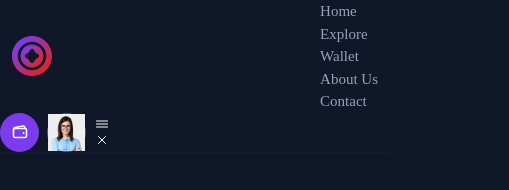
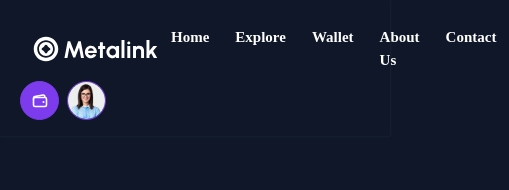
Before and after one commit to sai-kumar-007/NFT-Site, a plain HTML site: page metalink_website/index.html in a window 390 px wide. Shown: the whole page, 509 px wide, since content can reach past the window. Drawn offline with nearby package versions, Linux system fonts and the light colour scheme.

Commit message:
css changes

```diff
--- a/metalink_website/assets/css/style.css
+++ b/metalink_website/assets/css/style.css
@@ -161,6 +161,8 @@ body {
 
 .container {
   padding-inline: 12px;
+  margin: 0 auto;
+  max-width: 1120px;
 }
 
 .body-bg-shape {
@@ -327,9 +329,8 @@ body {
 /* REUSED_STYLES */
 
 /* Header Section */
-.header .logo {
-  display: none;
-}
+
+
 .header {
   position: absolute;
   top: 0;
@@ -337,13 +338,11 @@ body {
   width: 100%;
   background-color: var(--oxford-blue-2);
   box-shadow: var(--shadow-1);
+  padding: 16px 20px;
   z-index: 4;
+  animation: slideIn 0.5s ease-in-out;
 }
 
-.header .active {
-  position: fixed;
-  animation: slidein 0.5s ease forwards;
-}
 @keyframes slidein {
   0% {
     transform :translateY(-100%);
@@ -361,4 +360,18 @@ body {
   display: flex;
   gap: 8px;
 }
+
+.header .profile-btn {
+  overflow: hidden;
+}
+
+.navbar-list {
+display: flex;
+}
+
+.navbar-link {
+  color: var(--white);
+  font-weight: var(--fw-600);
+  padding: 10px 13px;
+}
 /* Header Section */
--- a/metalink_website/index.html
+++ b/metalink_website/index.html
@@ -22,7 +22,7 @@
       <!-- CSS -->
     <link rel="stylesheet" href="assets/css/style.css">
       <!-- Mediaquery -->
-    <link rel="stylesheet" href="assets/css/mediaquery.css">
+    <!-- <link rel="stylesheet" href="assets/css/mediaquery.css"> -->
 
   </head>
   <body id="top">
@@ -31,13 +31,6 @@
     <header class="header" data-header>
       <div class="container">
         <a href="#">
-          <!-- small logo -->
-          <img src="assets/images/logo-small.svg"
-          width="40"
-          height="40"
-          class="logo-small"
-          alt="Metalink small logo">
-          <!-- small logo -->
           <!-- Big logo -->
           <img src="assets/images/logo.svg"
           width="126"
@@ -81,22 +74,7 @@
             alt="profile picture"
             class="img-cover" />
         </button>
-        <!-- menu button -->
-        <button
-          class="nav-toggle-btn"
-          aria-label="menu toggle"
-          data-nav-toggler>
-          <ion-icon
-            name="menu-outline"
-            aria-hidden="true"
-            class="default-icon"></ion-icon>
 
-          <ion-icon
-            name="close-outline"
-            aria-hidden="true"
-            class="active-icon"></ion-icon>
-        </button>
-        <!-- menu button -->
       </div>
       <!-- wallets and user image -->
 
```
